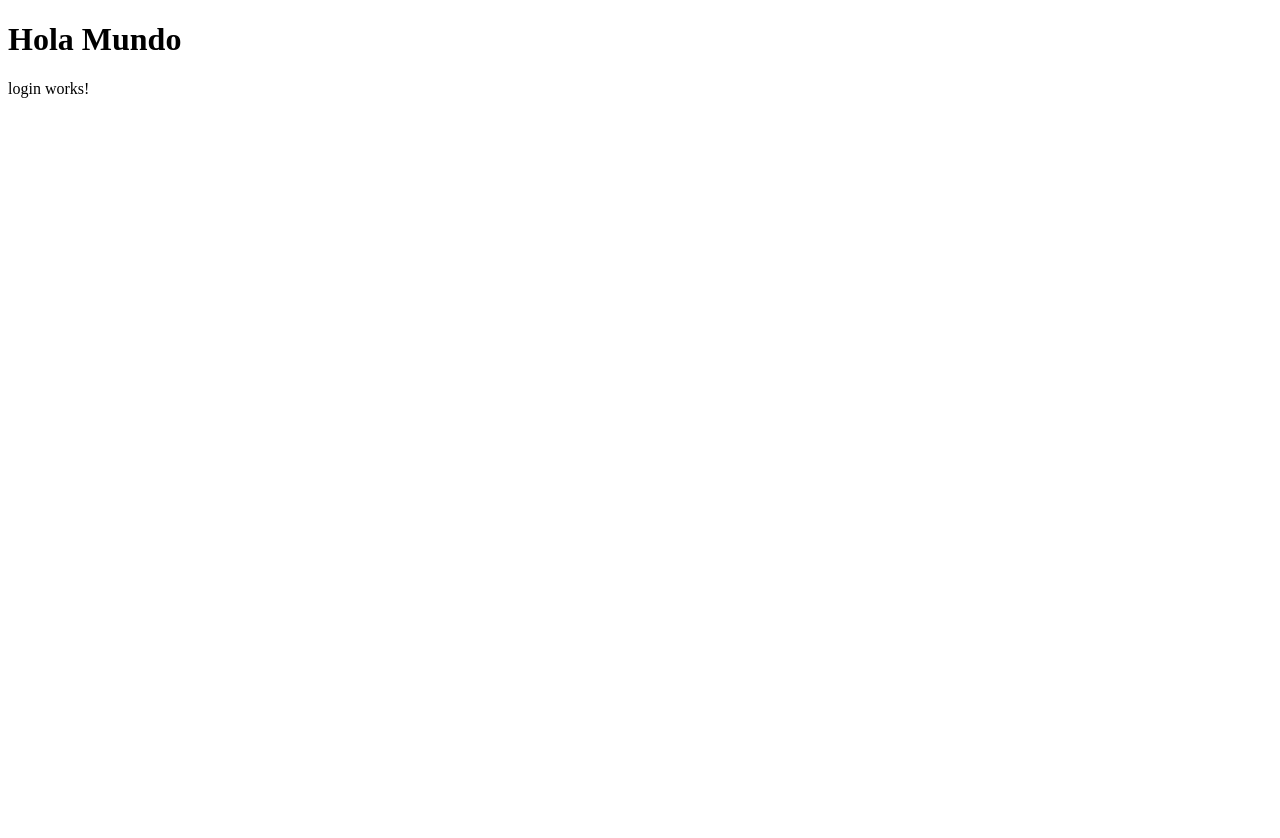
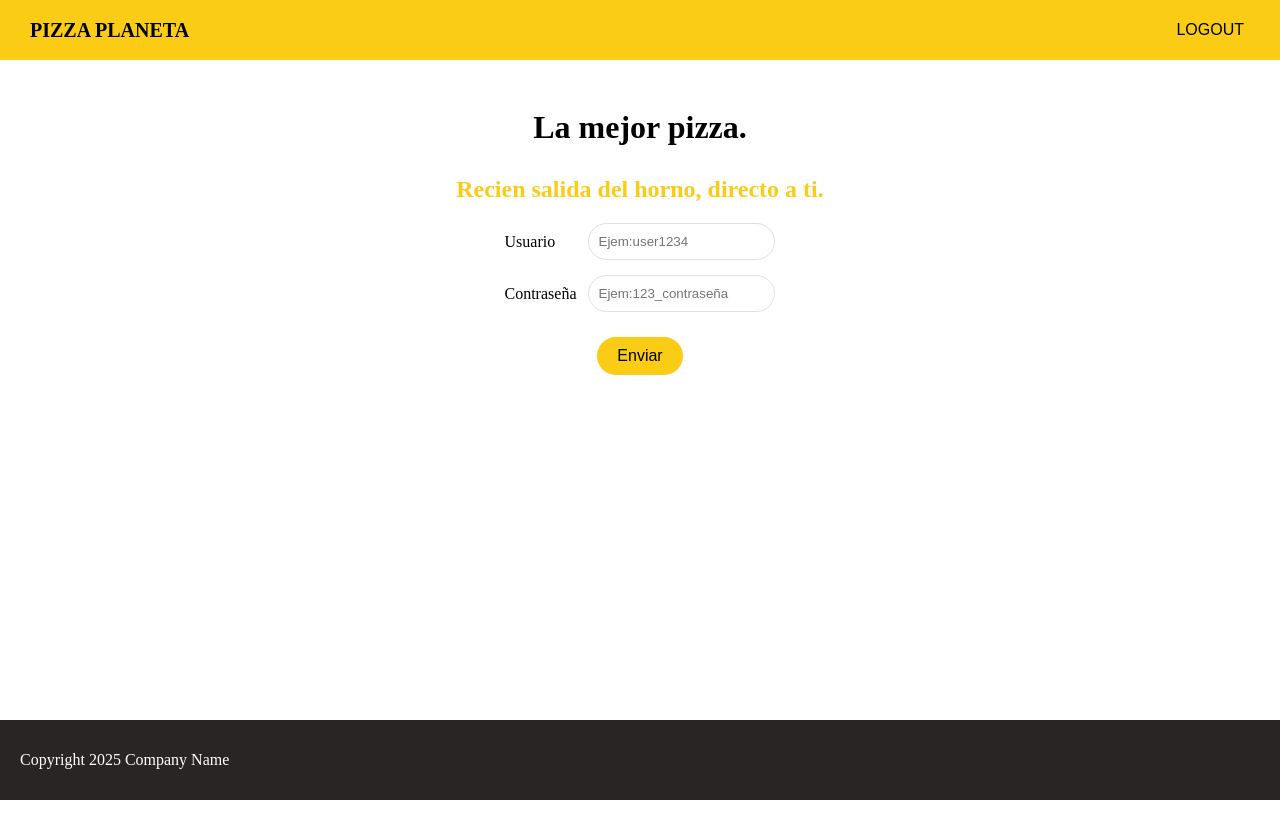
Before and after one commit to YisusCal/pruebaGrupoSalinas, an Angular app: page /login in a window 1280 px wide. Shown: the top 838 px of the page. Before the commit the page ends 800 px from the top, so only its background shows below. Built offline with nearby package versions, Linux system fonts and the light colour scheme.

Commit message:
Estilos del login

```diff
--- a/src/app/app.component.html
+++ b/src/app/app.component.html
@@ -1,2 +1,3 @@
-<h1>Hola Mundo</h1>
+<app-navbar></app-navbar>
 <router-outlet></router-outlet>
+<app-footer></app-footer>
--- a/src/app/app.module.ts
+++ b/src/app/app.module.ts
@@ -4,10 +4,14 @@ import { BrowserModule } from '@angular/platform-browser';
 import { AppComponent } from './app.component';
 import { BrowserAnimationsModule } from '@angular/platform-browser/animations';
 import { AppRoutingModule } from './app-routing.module';
+import { NavbarComponent } from './shared/components/navbar/navbar.component';
+import { FooterComponent } from './shared/components/footer/footer.component';
 
 @NgModule({
   declarations: [
-    AppComponent
+    AppComponent,
+    NavbarComponent,
+    FooterComponent
   ],
   imports: [
     BrowserModule,
--- a/src/app/features/auth/login/login.component.css
+++ b/src/app/features/auth/login/login.component.css
@@ -0,0 +1,64 @@
+.login-container {
+  display: flex;
+  flex-direction: column;
+  justify-content: flex-start;
+  align-items: center;
+  height: 100vh;
+  text-align: center;
+  padding-top: 80px;
+}
+.title {
+  color: black;
+  font-size: 2em;
+  margin-bottom: 10px;
+}
+.subtitle {
+  color: #facc15;
+  font-size: 1.5em;
+  margin-bottom: 20px;
+}
+.input-group {
+  display: flex;
+  flex-direction: row;
+  align-items: center;
+  justify-content: space-between;
+  width: 100%;
+  margin-bottom: 15px;
+}
+.input-group label {
+  flex: 1;
+  text-align: left;
+  font-size: 1em;
+}
+.input-group input {
+  flex: 2;
+  border-radius: 30px;
+  background-color: #ffffff;
+  padding: 10px;
+  width: 100%;
+  border: 1px solid #e0e0e0;
+}
+button {
+  background-color: #facc15;
+  border: none;
+  padding: 10px 20px;
+  cursor: pointer;
+  font-size: 16px;
+  border-radius: 20px;
+  margin-top: 10px;
+}
+
+@media (max-width: 600px) {
+  .input-group {
+    flex-direction: column;
+    align-items: flex-start;
+  }
+  .input-group label {
+    margin-bottom: 5px;
+  }
+  .footer {
+    height: auto;
+    padding: 10px;
+    text-align: center;
+  }
+}
--- a/src/app/features/auth/login/login.component.html
+++ b/src/app/features/auth/login/login.component.html
@@ -1 +1,15 @@
-<p>login works!</p>
+<div class="login-container">
+  <h1 class="title">La mejor pizza.</h1>
+  <h2 class="subtitle">Recien salida del horno, directo a ti.</h2>
+  <form (ngSubmit)="onSubmit()">
+    <div class="input-group">
+      <label>Usuario</label>
+      <input type="text" placeholder="Ejem:user1234" [(ngModel)]="user.email" name="email" required>
+    </div>
+    <div class="input-group">
+      <label>Contraseña</label>
+      <input type="password" placeholder="Ejem:123_contraseña" [(ngModel)]="user.password" name="password" required>
+    </div>
+    <button type="submit">Enviar</button>
+  </form>
+</div>
--- a/src/app/features/auth/login/login.component.ts
+++ b/src/app/features/auth/login/login.component.ts
@@ -6,5 +6,11 @@ import { Component } from '@angular/core';
   styleUrls: ['./login.component.css']
 })
 export class LoginComponent {
+  constructor(){}
+  user = {
+    email: '',
+    password: '' };
+  onSubmit() {
 
+  }
 }
--- /dev/null
+++ b/src/app/shared/components/footer/footer.component.css
@@ -0,0 +1,14 @@
+.footer {
+  background-color: #292524;
+  color: white;
+  text-align: left;
+  padding: 20px;
+  width: 100%;
+  position: fixed;
+  bottom: 0;
+  left: 0;
+  height: 80px;
+  box-sizing: border-box;
+  display: flex;
+  align-items: center;
+}
--- /dev/null
+++ b/src/app/shared/components/footer/footer.component.html
@@ -0,0 +1,3 @@
+<div class="footer">
+  <span>Copyright 2025 Company Name</span>
+</div>
--- /dev/null
+++ b/src/app/shared/components/navbar/navbar.component.css
@@ -0,0 +1,25 @@
+.header {
+  background-color: #facc15;
+  display: flex;
+  justify-content: space-between;
+  align-items: center;
+  padding: 10px;
+  width: 100%;
+  position: fixed;
+  top: 0;
+  left: 0;
+  height: 60px;
+  box-sizing: border-box;
+}
+.logo {
+  font-size: 20px;
+  font-weight: bold;
+  margin-left: 20px;
+}
+.logout {
+  background: none;
+  border: none;
+  cursor: pointer;
+  font-size: 16px;
+  margin-right: 20px;
+}
--- /dev/null
+++ b/src/app/shared/components/navbar/navbar.component.html
@@ -0,0 +1,4 @@
+<div class="header">
+  <span class="logo">PIZZA PLANETA</span>
+  <button class="logout" (click)="logout()">LOGOUT</button>
+</div>
--- /dev/null
+++ b/src/app/shared/components/navbar/navbar.component.ts
@@ -0,0 +1,12 @@
+import { Component } from '@angular/core';
+
+@Component({
+  selector: 'app-navbar',
+  templateUrl: './navbar.component.html',
+  styleUrls: ['./navbar.component.css']
+})
+export class NavbarComponent {
+  logout(){
+
+  }
+}
```
Also changed, not shown: src/app/shared/components/footer/footer.component.ts (added, +10 -0 lines), 2 other files (tests, documents, lock files or other folders).
